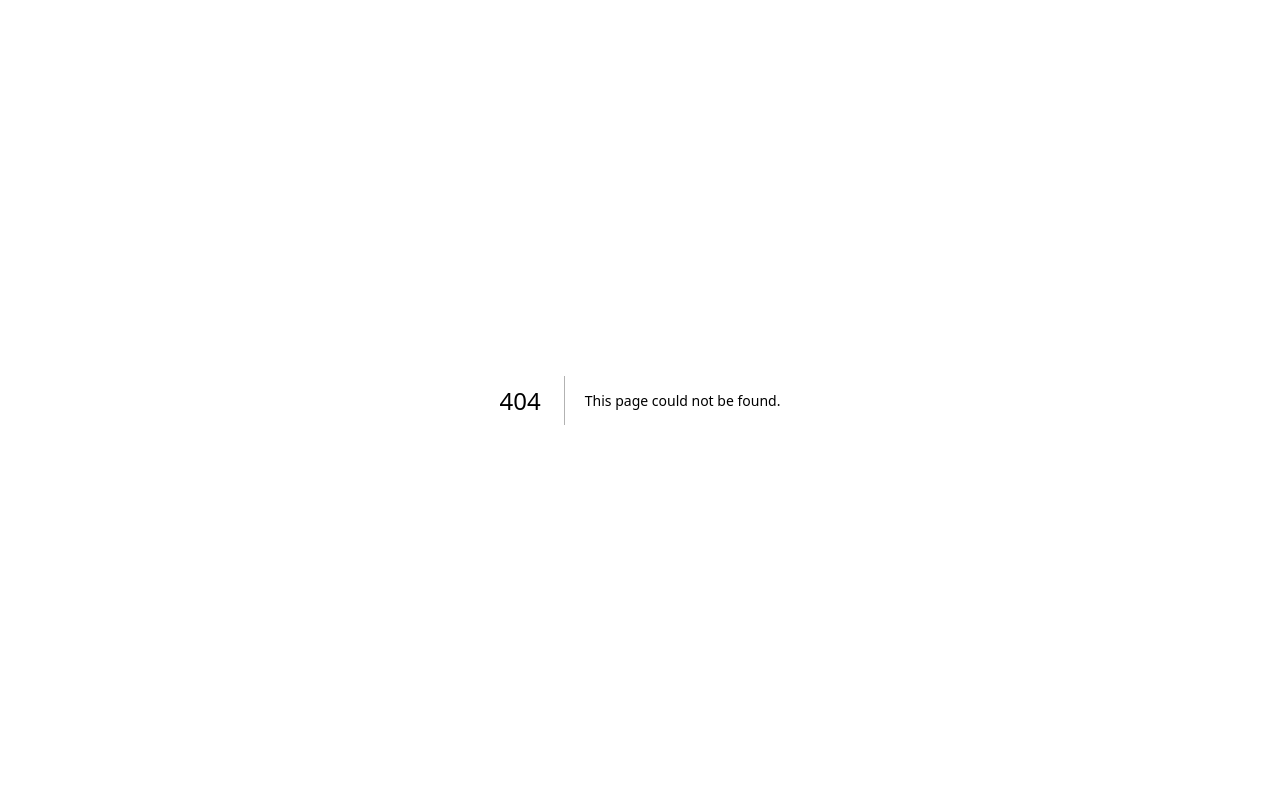
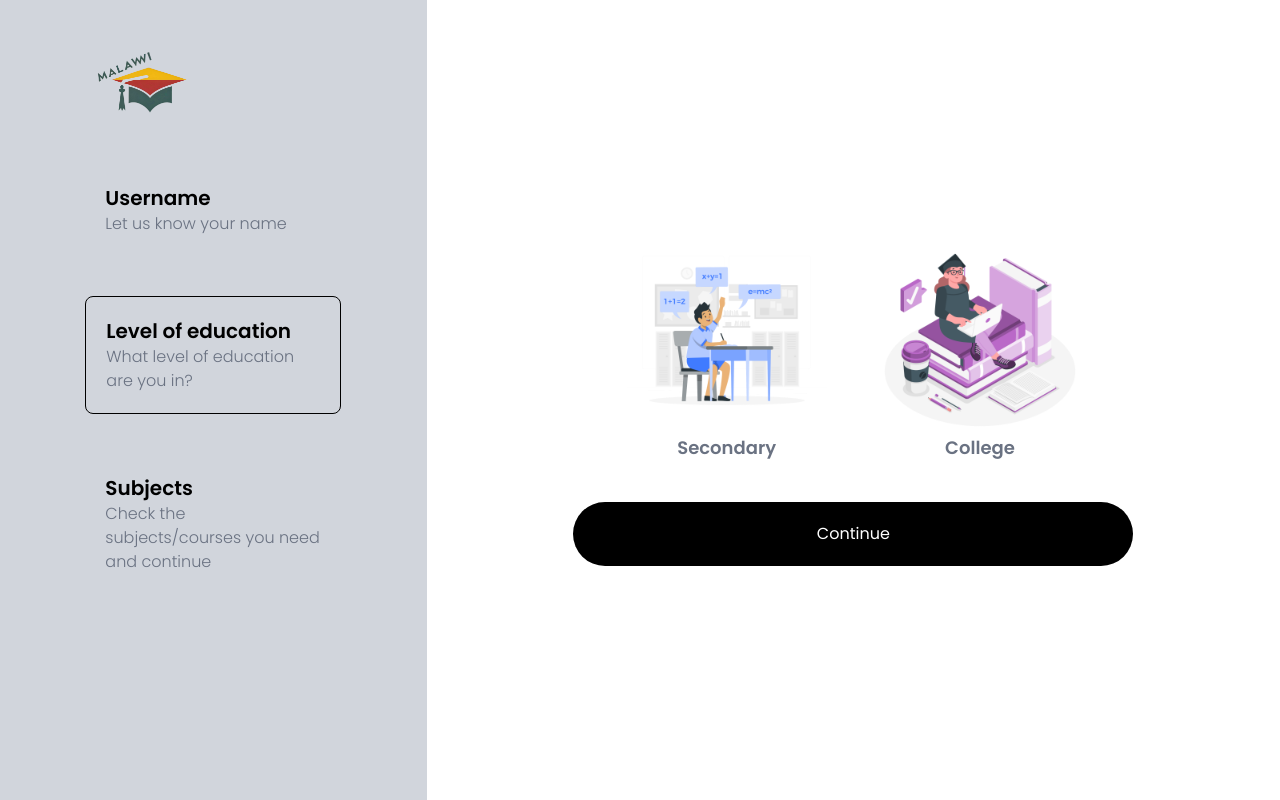
Before and after one commit to xProfanity/xyz, a Next.js app: page /onboarding/level-of-education in a window 1280 px wide. Before the commit this address had no page. Built offline with nearby package versions, Linux system fonts and the light colour scheme.

Commit message:
onboarding

```diff
--- /dev/null
+++ b/RouteControllers/HomeRedirection.tsx
@@ -0,0 +1,14 @@
+"use client"
+
+import { useUser } from "@/store"
+import { usePathname, useRouter } from "next/navigation"
+
+export default function HomeRedirection() {
+  const pathname = usePathname()
+  const {role} = useUser((state) => state)
+  const router = useRouter()
+
+  if(pathname === "/") {
+    return router.push(role as string)
+  }
+}
--- /dev/null
+++ b/RouteControllers/index.ts
@@ -0,0 +1,5 @@
+import HomeRedirection from "./HomeRedirection";
+
+export {
+    HomeRedirection
+};
--- a/app/authentication/sign-in/page.tsx
+++ b/app/authentication/sign-in/page.tsx
@@ -8,6 +8,7 @@ import { TbPasswordUser } from "react-icons/tb";
 import { Button, Input } from "@/components";
 import { BASEURL } from "@/constants";
 import { useUser } from "@/store";
+import { useRouter } from "next/navigation";
 
 export default function Signin() {
     const [emailAddress, setEmailAddress] = useState("")
@@ -19,6 +20,8 @@ export default function Signin() {
     const [signIn, setSignIn] = useState(true)
     const [error, setError] = useState("")
     const [isLoading, setIsLoading] = useState(false)
+
+    const router = useRouter()
 
     const {setData} = useUser((state) => state)
 
@@ -52,7 +55,7 @@ export default function Signin() {
                 userId: data.user_id
             })
 
-            setError("No redirection provided")
+            router.push('/')
         } catch (error) {
             console.log('error signing in', error)
             setError(error as string)
@@ -97,7 +100,7 @@ export default function Signin() {
                 name: data.name
             })
 
-            setError("No redirection provided")
+
         } catch (error) {
             console.log('error', error)
         } finally {
--- /dev/null
+++ b/app/onboarding/layout.tsx
@@ -0,0 +1,43 @@
+import { Stage } from '@/components'
+import Image from 'next/image'
+import React from 'react'
+
+export default function OnboardingLayout({children}: {children: React.ReactNode}) {
+    const stages = [
+        {
+            title: 'Username',
+            caption: 'Let us know your name',
+        },
+        {
+            title: 'Level of education',
+            caption: 'What level of education are you in?'
+        },
+        {
+            title: 'Subjects',
+            caption: 'Check the subjects/courses you need and continue'
+        }
+    ]
+  return (
+    <div className='h-screen w-full flex flex-row justify-start items-start'>
+        <section className='h-full w-1/3 bg-gray-300 hidden md:flex flex-col'>
+            <div className='w-3/5 mx-auto mt-12'>
+                <Image
+                    src={"/logo.png"}
+                    height={120}
+                    width={120}
+                    alt='logo'
+                    className='object-cover'
+                />
+            </div>
+            <div className='mt-12 w-3/5 mx-auto'>
+                <ul className='w-full flex flex-col justify-start items-start gap-10'>
+                    {stages.map((stage, index) => (
+                        <Stage caption={stage.caption} title={stage.title} key={index} />
+                    ))}
+                </ul>
+            </div>
+        </section>
+        <main className='h-full w-full md:w-2/3'>{children}</main>
+    </div>
+  )
+}
--- /dev/null
+++ b/app/onboarding/level-of-education/page.tsx
@@ -0,0 +1,40 @@
+"use client"
+
+import { Button } from "@/components";
+import Image from "next/image";
+import { useState } from "react";
+
+export default function StudentType() {
+    const [studentType, setStudentType] = useState('')
+  return (
+    <div className="h-full flex flex-col justify-center items-center">
+        <div className="w-[35rem] flex flex-col justify-center items-center gap-10">
+            <div className="w-full flex flex-col md:flex-row justify-evenly items-center">
+                <div onClick={() => setStudentType("secondary")} className={`hover:border cursor-pointer rounded-lg flex flex-col justify-center items-center ${studentType === "secondary" && 'bg-blue-300'}`}>
+                    <Image
+                        src={"/secondary.png"}
+                        height={200}
+                        width={200}
+                        alt="secondary"
+                        className="object-cover"
+                    />
+                    <h1 className="text-gray-500 poppins-semibold text-lg">Secondary</h1>
+                </div>
+                <div onClick={() => setStudentType("professional")} className={`hover:border cursor-pointer rounded-lg flex flex-col justify-center items-center ${studentType === "professional" && 'bg-pink-300'}`}>
+                    <Image
+                        src={"/college.png"}
+                        height={200}
+                        width={200}
+                        alt="secondary"
+                        className="object-cover"
+                    />
+                    <h1 className="text-gray-500 poppins-semibold text-lg">College</h1>
+                </div>
+            </div>
+            <Button handleOnClick={()=>{}} fullWidth primary>
+                Continue
+            </Button>
+        </div>
+    </div>
+  )
+}
--- /dev/null
+++ b/app/onboarding/page.tsx
@@ -0,0 +1,10 @@
+
+export default function OnBoarding() {
+  return (
+    <div>OnBoarding page</div>
+  )
+}
+
+// get username
+// create student profile
+// enroll a course
--- /dev/null
+++ b/app/onboarding/subjects/page.tsx
@@ -0,0 +1,6 @@
+
+export default function Subjects() {
+  return (
+    <div>Subjects</div>
+  )
+}
--- /dev/null
+++ b/app/onboarding/username/page.tsx
@@ -0,0 +1,25 @@
+"use client"
+
+import { Button, Input } from "@/components";
+import { useState } from "react";
+
+export default function Username() {
+    const [username, setUsername] = useState("")
+  return (
+    <div className="h-full flex flex-col justify-center items-center">
+        <div className="w-[35rem] flex flex-col gap-10">
+            <Input
+                onChangeFn={()=>{}}
+                value=""
+                classes="bg-gray-300 mx-auto"
+                placeholder="What is your name?"
+                required
+            />
+
+            <Button handleOnClick={()=>{}} primary fullWidth>
+                Continue
+            </Button>
+        </div>
+    </div>
+  )
+}
--- /dev/null
+++ b/components/Stage.tsx
@@ -0,0 +1,20 @@
+"use client"
+
+import { usePathname } from "next/navigation"
+
+interface Props {
+    title: string
+    caption: string
+}
+
+export default function Stage({title, caption}: Props) {
+    const pathname = usePathname()
+
+    const setCursor = (title: string) => pathname.replace("/onboarding/", "").replaceAll('-', ' ') === title.toLowerCase()
+  return (
+    <li className={`p-5 w-full rounded-lg ${setCursor(title) && 'border'}`}>
+        <h1 className='poppins-semibold text-xl'>{title}</h1>
+        <p className='poppins-light text-base text-gray-500'>{caption}</p>
+    </li>
+  )
+}
--- a/components/index.ts
+++ b/components/index.ts
@@ -3,5 +3,6 @@ import Filters from "./Filters";
 import Header from "./Header";
 import Input from "./Input";
 import NavLink from "./NavLink";
+import Stage from "./Stage";
 
-export { Button, Filters, Header, Input, NavLink };
+export { Button, Filters, Header, Input, NavLink, Stage };
```
Also changed, not shown: public/college.png (added), public/secondary.png (added).
